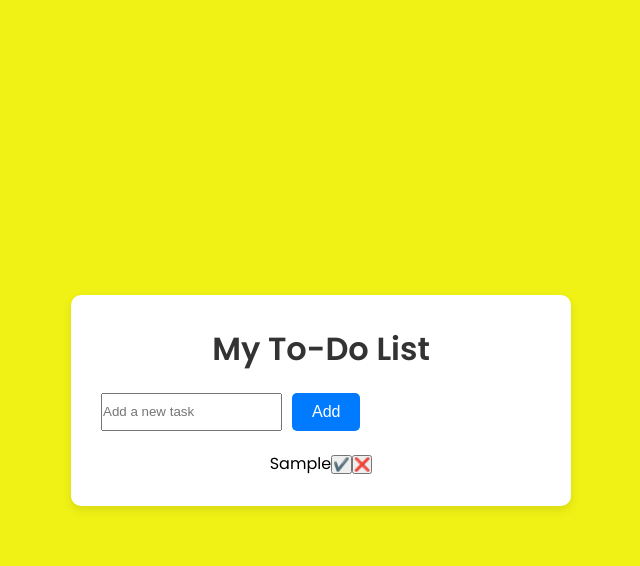
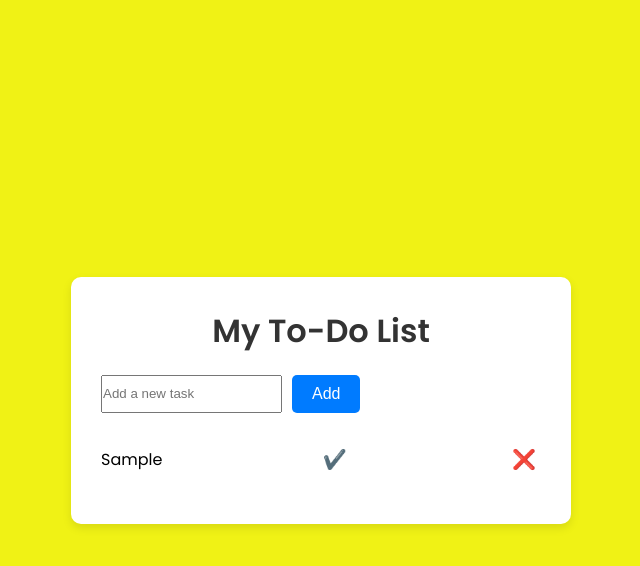
Before and after one commit to GuillhermeM/To-do-list, a plain HTML site: page index.html in a window 1280 px wide. Both pictures are taken after typing "Sample" into the empty fields and a click on the button "Add". Shown: the whole page, without its empty margins (319-959 px from the left). Drawn offline with Linux system fonts and the light colour scheme.

Commit message:
💄 style: Add styles for todo list items and buttons

```diff
--- a/styles.css
+++ b/styles.css
@@ -54,3 +54,39 @@ h1 {
 #todo-list {
     list-style: none;
 }
+
+#todo-list li {
+    display: flex;
+    justify-content: space-between;
+    align-items: center;
+    padding: 10px 0;
+    margin-bottom: 8px;
+    border-radius: 5px;
+    transition: transform 0.3s;
+}
+
+#todo-list li.completed {
+    text-decoration: line-through;
+    color: #999;
+}
+
+#todo-list button {
+    background: none;
+    border: none;
+    cursor: pointer;
+    font-size: 1.2rem;
+    padding: 5px;
+    transition: transform 0.2s;
+}
+
+#todo-list button:hover {
+    transform: scale(1.1);
+
+.delete-btn {
+    color: #ff4d4d;
+}
+
+.complete-btn {
+    color: #4caf50;
+}
+}
```
